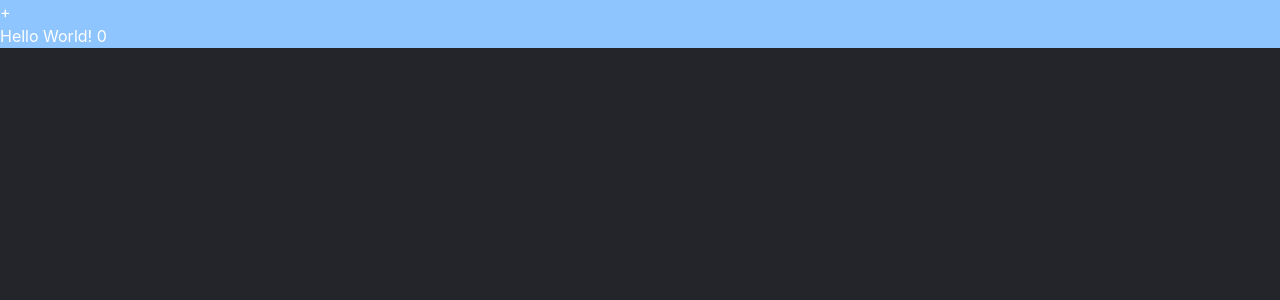
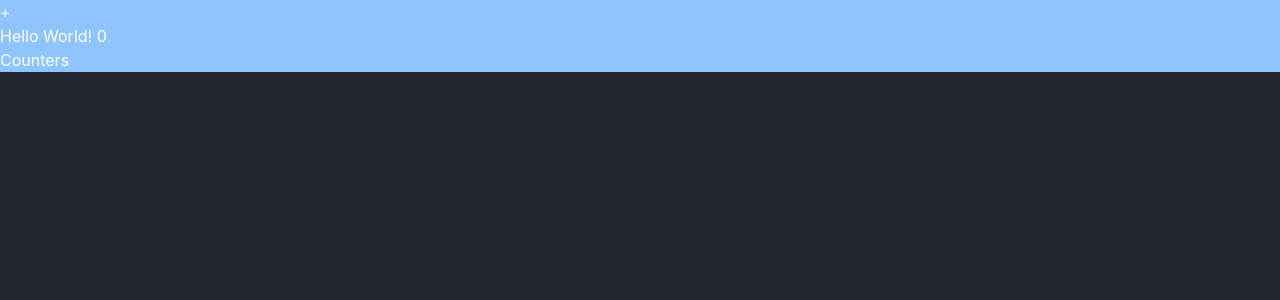
Before and after one commit to A-PRASATHARUMUGAM/Code_ReLearning, a React (Vite) app in the folder React/: page / in a window 1280 px wide. Shown: the top 300 px of the page. Built offline with nearby package versions, Linux system fonts and the light colour scheme.

Commit message:
Create the new component to practice the Import and export

```diff
--- a/React/src/App.tsx
+++ b/React/src/App.tsx
@@ -1,5 +1,6 @@
 import { useState } from 'react';
 import './index.css'
+import {Counters as Cont} from "./components/Counters"
 
 function App() {
 
@@ -19,6 +20,8 @@ function App() {
         <button onClick={incrementbtn} >+</button>
 
          <h1  >Hello World! {count}</h1>
+
+         <Cont/>
       </div>
 
 
--- /dev/null
+++ b/React/src/components/Counters.tsx
@@ -0,0 +1,9 @@
+
+export const Counters = ()=>{
+
+  return (
+    <>
+      <h1>Counters </h1>
+    </>
+  )
+}
```
